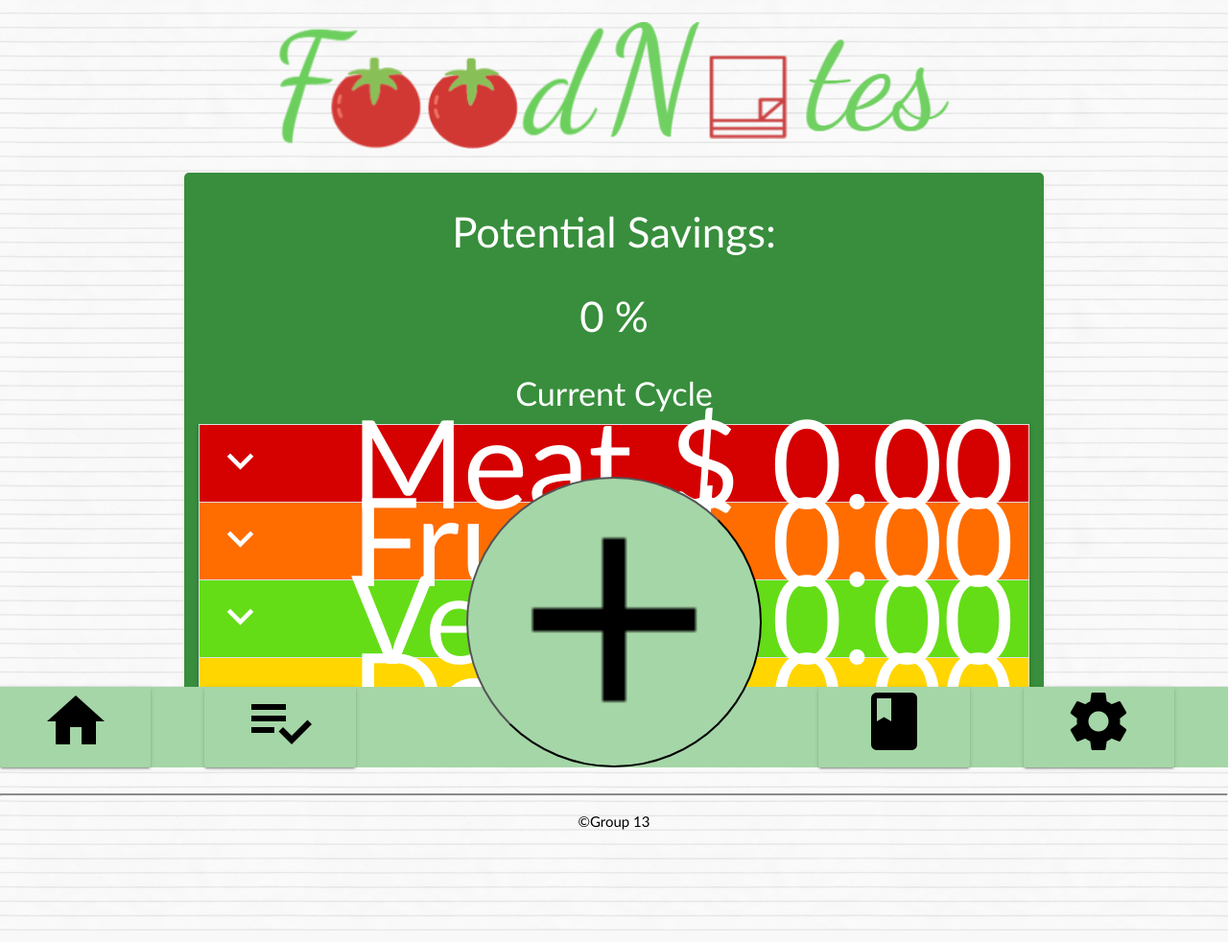
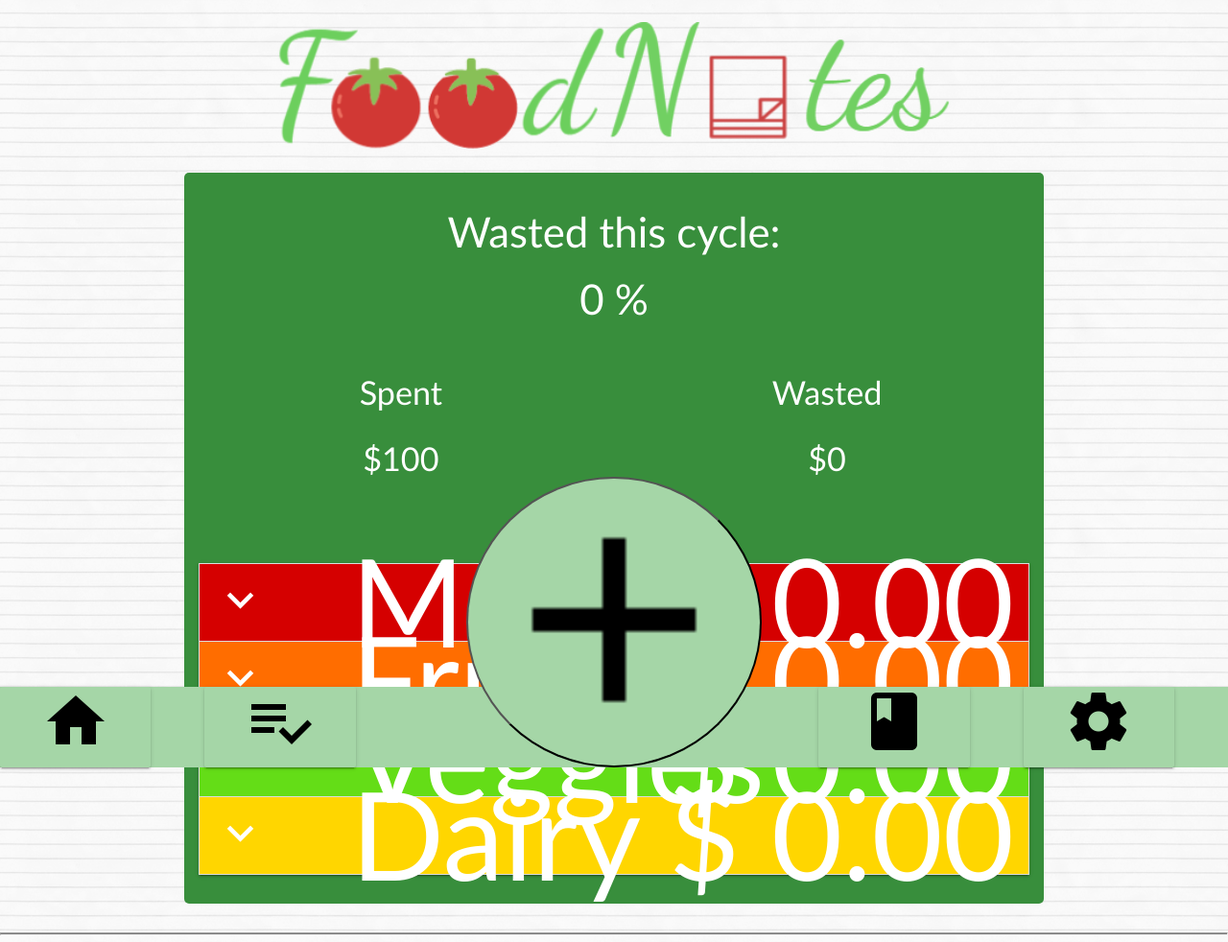
Before and after one commit to cjchiang/FoodNotes, a PHP site: page /notes.php in a window 1280 px wide. Shown: the top 982 px of the page at 96% size. Run offline with PHP 8.4, Linux system fonts and the light colour scheme; some libraries are stand-ins or nearby versions.

Commit message:
added new backgrounds, and added new displayed features in notes.php

```diff
--- a/login.php
+++ b/login.php
@@ -9,6 +9,7 @@
 <!DOCTYPE html>
 <html>
 	<head>
+		<a href="http://www.freepik.com" hidden>Background Courtesy of kstudio / Freepik</a>
 		<meta charset="utf-8">
 		<title>Login</title>
         <script src="https://ajax.googleapis.com/ajax/libs/jquery/3.2.1/jquery.min.js"></script>
@@ -17,6 +18,7 @@
 		body {
 		padding-top: 15%;
 		padding-bottom: 40px;
+		background-image: url(images/food_background3.jpg)
 		background-color: #aaa;
 		background-size: 100%;
 		transform: scale(2.5);
--- a/loginDesign.html
+++ b/loginDesign.html
@@ -13,7 +13,7 @@
   <script src="script/login.js" type="text/javascript"></script>
   <script src="script/easterEgg.js" type="text/javascript"></script>
 </head>
-<body background="images/lined_paper.png">
+<body style="background-image: url(images/food_background3.jpg); background-size: 100%">
   <br/>
   <div class ="row">
     <div class="col s12 center-align">
@@ -44,6 +44,9 @@
           <center>
             <div class='row'>
               <button type='submit' name='btn_login' class='col s12 btn btn-large waves-effect green accent-4'>Login</button>
+              </div>
+              <div class="row">
+              <button type='submit' name='btn_register' class='col s12 btn btn-large waves-effect green accent-4'>Sign up</button>
             </div>
           </center>
         </form>
--- a/notes.php
+++ b/notes.php
@@ -84,17 +84,20 @@
 			console.log("val wasted" + wasted);
 			$("#" + foodCategory + "_body").append(
 				'<div class="row">' +
-					'<div class="col s8 center-align">' +
+					'<div class="col s4 push-s1">' +
 						'<span>' + foodName + '</span>' +
 					'</div>'+
-					'<div class="col s4">'+
+					'<div class="col s3 push-s2">'+
+						'<span>price:</span>' +
+					'</div>' +
+					'<div class="col s4 push-s2">'+ //store new value in name v
 						'<span id="' + foodNameID + '_price" name="' + price +'" >' + price + '</span>' +
 					'</div>' +
-					'<div class="col s1 push-s1">'+
+					'<div class="col s2 push-s1">'+
 						'<span>0%</span>' +
 					'</div>' +
 					'<div class="col s6 push-s2">'+
-						'<span>Amt. used</span>' +
+						'<span>Wasted</span>' +
 					'</div>' +
 					'<div class="col s1 push-s1">'+
 						'<span>100%</span>' +
@@ -112,47 +115,48 @@
 				$("#slider_" + foodNameID).val( parseInt(wasted) );
 			});
 		lastCycleNode.child(foodCategory + "_total").set(sum);
-		$("#" + foodCategory + "_body_total").text("$ " + sum.toFixed(2) );
+		$("#" + foodCategory + "_body_total").text( sum.toFixed(2) );
+		$("#" + foodCategory + "_body_total").attr("name", sum.toFixed(2) );
 		updatePercent();
 	}
 
-	function updatePercent() {
-		lastCycle.on("value", updatePercentOnPage);
-		lastCycle.off("value", updatePercentOnPage);
-		setTimeout(updatePercentInDB, 10000);
-	}
+	// function updatePercent() {
+	// 	lastCycle.on("value", updatePercentOnPage);
+	// 	lastCycle.off("value", updatePercentOnPage);
+	// 	setTimeout(updatePercentInDB, 10000);
+	// }
 
-	function updatePercentInDB() {
-		lastCycle.update({ "total_waste" : $("#total_waste_percent").text().replace("%", "") });
-	}
-	function updatePercentOnPage(snap) {
-		var snapData = snap.val();
-		var old_meat_total = snapData.Meat_total
-			if (typeof old_meat_total === "undefined")
-				old_meat_total = 0
-		var old_fruit_total = snapData.Fruit_total
-			if (typeof old_fruit_total === "undefined")
-				old_fruit_total = 0
-		var old_veg_total = snapData.Vegetable_total
-			if (typeof old_veg_total === "undefined")
-				old_veg_total = 0
-		var old_dairy_total = snapData.Dairy_total
-			if (typeof old_dairy_total === "undefined")
-				old_dairy_total = 0
-		var current_meat_total = parseFloat ( $("#Meat_body_total").text().replace("$", "") );
-		var current_fruit_total = parseFloat ( $("#Fruit_body_total").text().replace("$", "") );
-		var current_veg_total = parseFloat ( $("#Vegetable_body_total").text().replace("$", "") );
-		var current_dairy_total = parseFloat ( $("#Dairy_body_total").text().replace("$", "") );
+	// function updatePercentInDB() {
+	// 	lastCycle.update({ "total_waste" : $("#total_waste_percent").text().replace("%", "") });
+	// }
+	// function updatePercentOnPage(snap) {
+	// 	var snapData = snap.val();
+	// 	// var old_meat_total = snapData.Meat_total
+	// 	// 	if (typeof old_meat_total === "undefined")
+	// 	// 		old_meat_total = 0
+	// 	// var old_fruit_total = snapData.Fruit_total
+	// 	// 	if (typeof old_fruit_total === "undefined")
+	// 	// 		old_fruit_total = 0
+	// 	// var old_veg_total = snapData.Vegetable_total
+	// 	// 	if (typeof old_veg_total === "undefined")
+	// 	// 		old_veg_total = 0
+	// 	// var old_dairy_total = snapData.Dairy_total
+	// 	// 	if (typeof old_dairy_total === "undefined")
+	// 	// 		old_dairy_total = 0
+	// 	var current_meat_total = parseFloat ( $("#Meat_body_total").text().replace("$", "") );
+	// 	var current_fruit_total = parseFloat ( $("#Fruit_body_total").text().replace("$", "") );
+	// 	var current_veg_total = parseFloat ( $("#Vegetable_body_total").text().replace("$", "") );
+	// 	var current_dairy_total = parseFloat ( $("#Dairy_body_total").text().replace("$", "") );
 
-		console.log("old" + old_fruit_total)
-		console.log("current" + current_fruit_total)
-		var curr_sum = current_meat_total  + current_fruit_total + current_veg_total + current_dairy_total
-		var orig_sum = old_meat_total + old_fruit_total + old_veg_total + old_dairy_total
-		var percent = (curr_sum / orig_sum) * 100
+	// 	console.log("old" + old_fruit_total)
+	// 	console.log("current" + current_fruit_total)
+	// 	var curr_sum = current_meat_total  + current_fruit_total + current_veg_total + current_dairy_total
+	// 	var orig_sum = old_meat_total + old_fruit_total + old_veg_total + old_dairy_total
+	// 	var percent = (curr_sum / orig_sum) * 100
 
-		$("#total_waste_percent").text( percent.toFixed(2) + "%" )
-		// lastCycle.child("total_waste").set($("#total_waste_percent").text().replace("%", ""))
-	}
+	// 	$("#total_waste_percent").text( percent.toFixed(2) + "%" )
+	// 	// lastCycle.child("total_waste").set($("#total_waste_percent").text().replace("%", ""))
+	// }
 
 	function moveMe(src) {
     	console.log("moved:" + $(src).val() );
@@ -161,17 +165,19 @@
     	var foodName = src.id.replace("slider_", "");
     	var foodKey;
     	var pl;
-    	console.log(foodName)
-
     	lastCycle.orderByChild("product").equalTo(foodName).on("child_added", function(snap){
     		foodKey = snap.key;
     	})
     	lastCycle.child(foodKey).update({ "wasted" : $(src).val() });
 
-    	var origPrice = $("#" + foodName + "_price").attr("name");
+    	var origPriceStr = $("#" + foodName + "_price").text().replace("$", "");
+    	var origPrice = parseFloat( origPriceStr );
     	var newPrice = (1 -leftPercent ) * origPrice;
-    	$("#" + foodName + "_price" ).text( ( newPrice ).toFixed(2) );
-    	// updateTotal();
+    	$("#" + foodName + "_price").css("name", newPrice.toFixed(2) );
+    	console.log(foodName + " updated " + newPrice.toFixed(2))
+    	// var origPrice = $("#" + foodName + "_price").attr("name");
+    	// var newPrice = (1 -leftPercent ) * origPrice;
+    	// $("#" + foodName + "_price" ).text( ( newPrice ).toFixed(2) );
 
     	var parentID = $(src).parents(".row").parent().attr("id");
     	console.log("me:" + $(src).parents(".row").parent().attr("id") );
@@ -183,32 +189,49 @@
 		// $("#"+foodGroupID).children("[id$='_price']").each(function(){
 		$("#"+foodGroupID).ready(function(){
 			$("[id$='_price']").each(function() {
-				var itemPriceStr = $("#" + this.id).text();
+				var itemPriceStr = $("#" + this.id).attr("name");
 				var itemPrice = parseFloat(itemPriceStr);
 				sum += itemPrice;
 			})
 		});
-		// // lastCycle.once("value", function(snap){
-  // //   		 = snap.key;
-  // //   	})
-  // 		var foodGroupKey = foodGroupID.replace("_", " ");
-  //   	lastCycle.child( foodGroupKey ).update({ "wasted" : sum });
-
 		console.log("foodGroupID:" +  foodGroupID)
 		console.log("sum: " + sum);
-		$("#" + foodGroupID + "_total").text( "$" + sum.toFixed(2) );
+		$("#" + foodGroupID + "_body_total").css("name", sum.toFixed(2) );
 		updatePercent()
+	}
+
+	function updatePercent() {
+		var old_meat_total = parseFloat ( $("#Meat_body_total").text().replace("$", "") );
+		var old_fruit_total = parseFloat ( $("#Fruit_body_total").text().replace("$", "") );
+		var old_veg_total = parseFloat ( $("#Vegetable_body_total").text().replace("$", "") );
+		var old_dairy_total = parseFloat ( $("#Dairy_body_total").text().replace("$", "") );
+
+		var current_meat_total = parseFloat ( $("#Meat_body_total").attr("name") );
+		var current_fruit_total = parseFloat ( $("#Fruit_body_total").attr("name") );
+		var current_veg_total = parseFloat ( $("#Vegetable_body_total").attr("name") );
+		var current_dairy_total = parseFloat ( $("#Dairy_body_total").attr("name") );
+
+		var curr_sum = current_meat_total  + current_fruit_total + current_veg_total + current_dairy_total
+		var orig_sum = old_meat_total + old_fruit_total + old_veg_total + old_dairy_total
+		var percent = (1 - curr_sum / orig_sum) * 100
+		$("#total_waste_percent").text( percent.toFixed(2) + "%" )
+		$("#orig_total").text( "$" + orig_sum );
+		$("#curr_total").text( "$" + (curr_sum - orig_sum) );
 	}
 </script>
 
 	<div id="notes">
 		<div class="row center-align">
-			<h3>Potential Savings:</h3>
+			<h3>Wasted this cycle:</h3>
+			<h3 id="total_waste_percent">0 %</h3>
 		</div>
 		<div class="row center-align">
-			<h3 id="total_waste_percent">0 %</h3>
+			<h4 class="col s6">Spent</h4>
+			<h4 class="col s6">Wasted</h4>
+			<h4 class="col s6" id="orig_total">$100</h4>
+			<h4 class="col s6" id="curr_total">$0</h4>
 		</div>
-	<h4 class ="center-align">Current Cycle</h4>
+	<h4 class ="row center-align">Cycle items</h4>
 	<ul class="collapsible" data-collapsible="expandable">
 		<li class= "red accent-4">
 			<div class="collapsible-header red accent-4">
@@ -220,7 +243,7 @@
 						<span>Meat</span>
 					</div>
 					<div class="col s6 alt-right">
-						<span id="Meat_body_total" class="alt-right" > $ 0.00 </span>
+						<span id="Meat_body_total" class="alt-right" name="0"> $ 0.00 </span>
 					</div>
 				</div>
 			</div>
@@ -237,7 +260,7 @@
 						<span>Fruits</span>
 					</div>
 					<div class="col s6 alt-right">
-						<span id="Fruit_body_total" class="alt-right" > $ 0.00 </span>
+						<span id="Fruit_body_total" class="alt-right" name="0"> $ 0.00 </span>
 					</div>
 				</div>
 			</div>
@@ -254,7 +277,7 @@
 						<span>Veggies</span>
 					</div>
 					<div class="col s6 alt-right">
-						<span id="Vegetable_body_total" class="alt-right"> $ 0.00 </span>
+						<span id="Vegetable_body_total" class="alt-right" name="0"> $ 0.00 </span>
 					</div>
 				</div>
 			</div>
@@ -271,7 +294,7 @@
 						<span>Dairy</span>
 					</div>
 					<div class="col s6 alt-right">
-						<span id="Dairy_body_total" class="alt-right"> $ 0.00 </span>
+						<span id="Dairy_body_total" class="alt-right" name="0"> $ 0.00 </span>
 					</div>
 				</div>
 			</div>
```
Also changed, not shown: images/Wooden-table-with-food-notebook/License free.txt (added, +45 -0 lines), images/Wooden-table-with-food-notebook/License premium.txt (added, +30 -0 lines), images/food_background1.png (added), images/food_background2.png (added), 1 other file.
